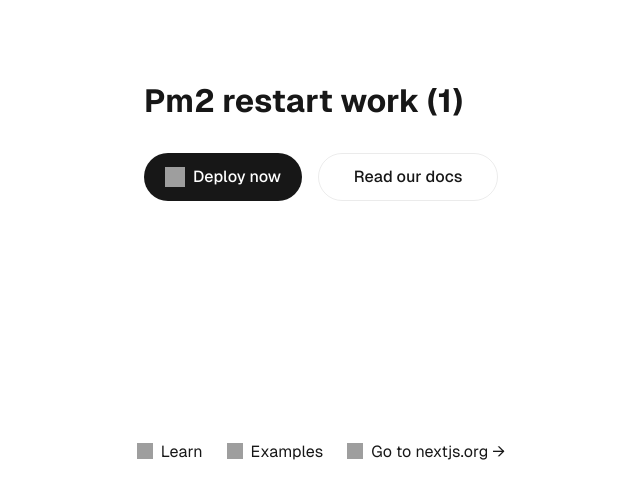
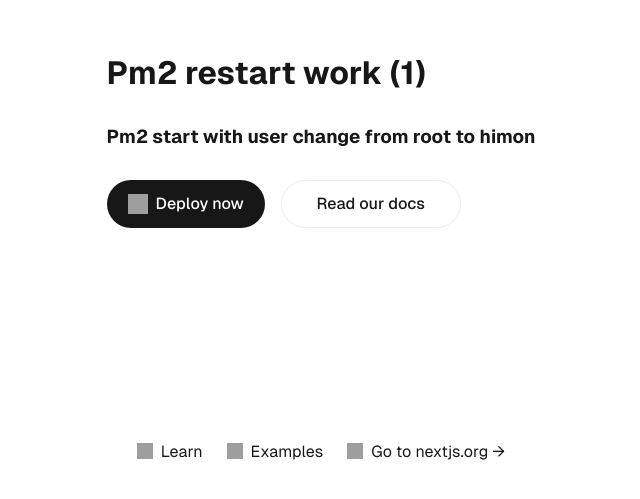
Before and after one commit to himonhimu/test-vps-with-next, a Next.js app: page / in a window 1280 px wide. Shown: the part 259-758 px from the top of the page, without its empty margins (319-959 px from the left). Built offline with nearby package versions, Linux system fonts and the light colour scheme; grey boxes are pictures that could not be loaded.

Commit message:
pm2 start

```diff
--- a/src/app/page.js
+++ b/src/app/page.js
@@ -6,6 +6,7 @@
     <div className={styles.page}>
       <main className={styles.main}>
         <h1>Pm2 restart work (1)</h1>
+        <h3>Pm2 start with user change from root to himon</h3>
 
         <div className={styles.ctas}>
           <a
```
